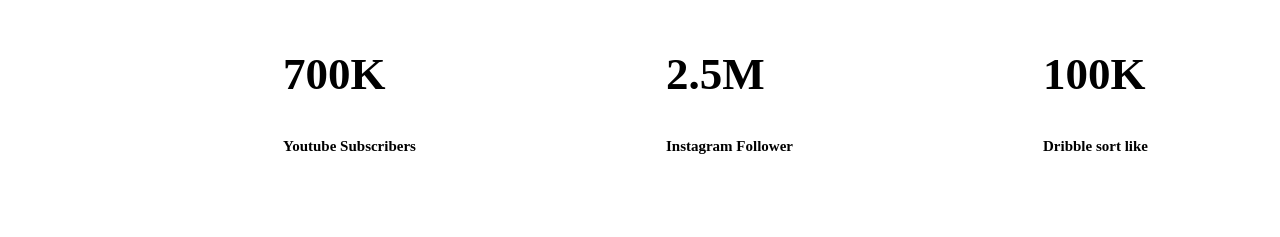
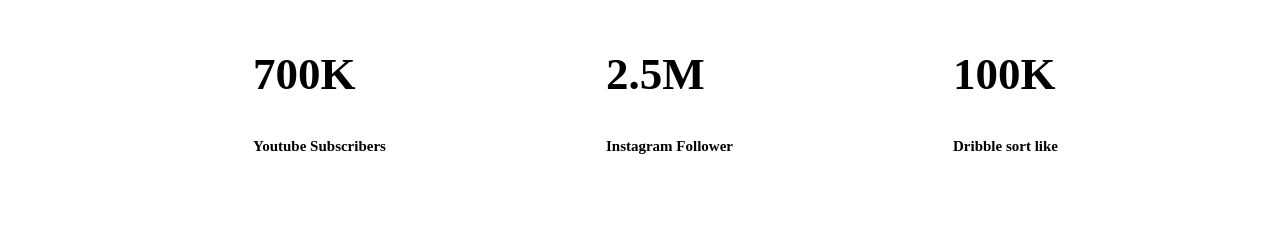
Before and after one commit to Jakirul-997/food-network, a plain HTML site: page index.html in a window 1280 px wide. Shown: the part 2449-2686 px from the top of the page. Drawn offline with Linux system fonts and the light colour scheme.

Commit message:
sub continer changed

```diff
--- a/style.css
+++ b/style.css
@@ -121,7 +121,7 @@ body {
   font-size: 30px;
   font-weight: bolder;
 
-  padding-left: 250px;
+  padding-left: 220px;
   padding-bottom: 50px;
 }
 .sub-p {
```
